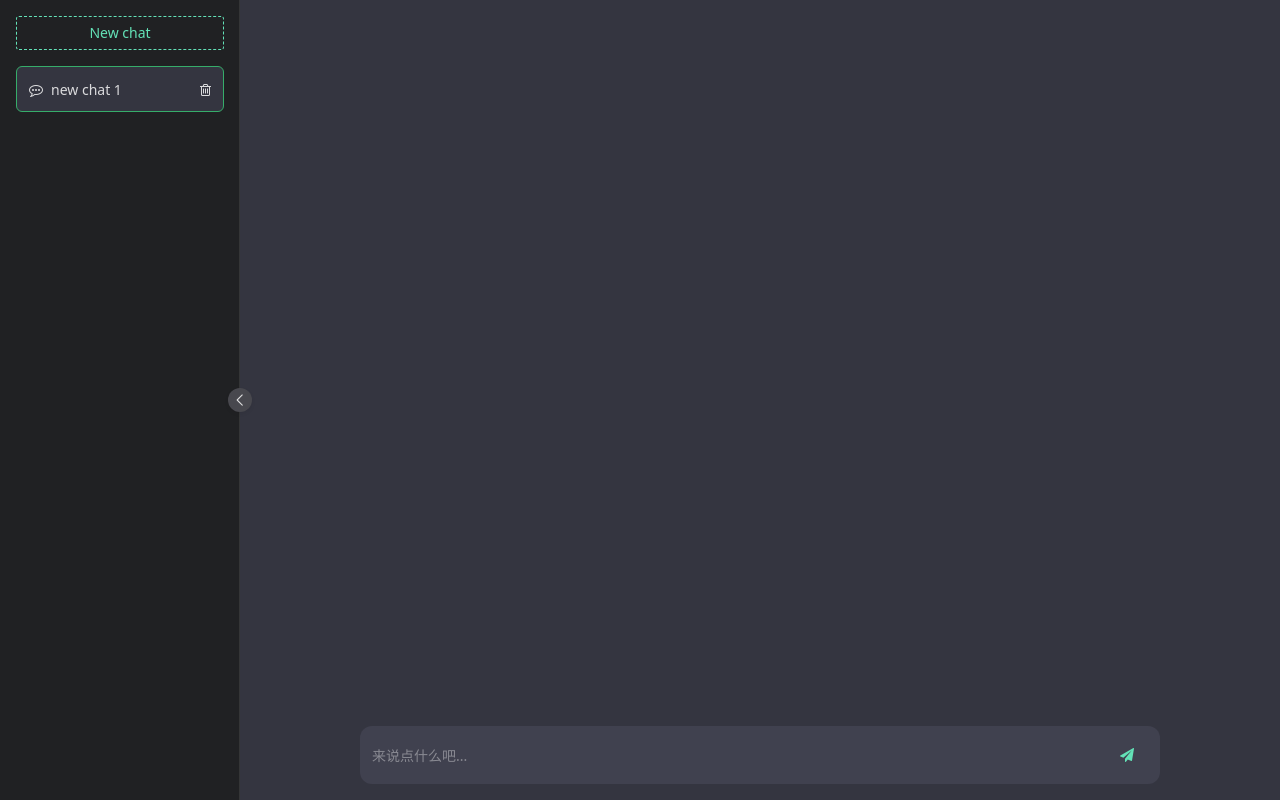
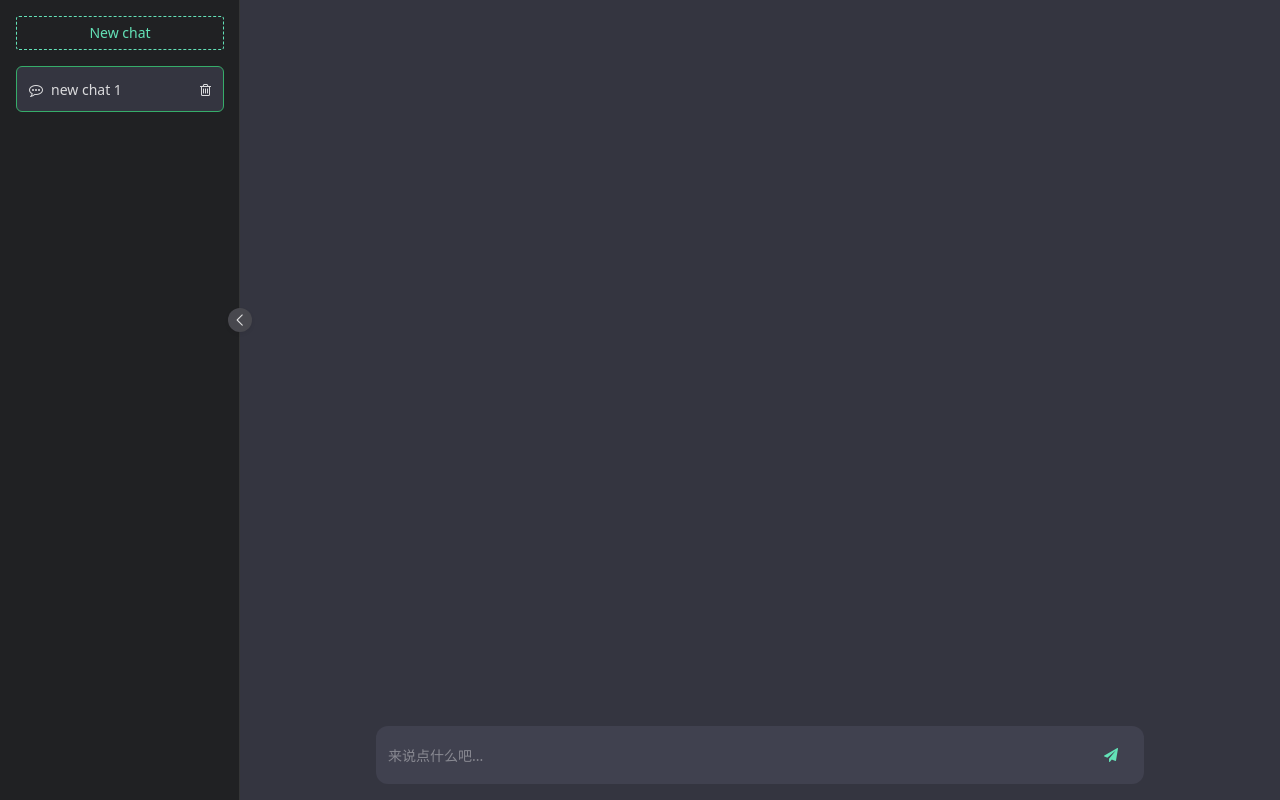
Before and after one commit to devopsleague/jumpserver-kael, a Vue app in the folder ui/: page /#/chat in a window 1280 px wide. Built offline with nearby package versions, Linux system fonts and the light colour scheme.

Commit message:
perf: 优化返回的错误信息

```diff
--- a/ui/src/styles/index.scss
+++ b/ui/src/styles/index.scss
@@ -41,3 +41,7 @@ pre.code-block-wrapper {
 ::v-deep .n-layout-content {
   background-color: transparent;
 }
+
+.n-layout-sider .n-layout-toggle-button {
+  top: 40%;
+}
--- a/ui/src/utils/axios.js
+++ b/ui/src/utils/axios.js
@@ -1,7 +1,7 @@
 import axios from 'axios'
 
 const service = axios.create({
-  baseURL: process.env.VITE_APP_API_BASE_URL,
+  baseURL: '/kael',
   withCredentials: true,
   timeout: 10000
 })
--- a/ui/src/views/chat/components/Content/index.vue
+++ b/ui/src/views/chat/components/Content/index.vue
@@ -24,11 +24,17 @@ const onWebSocketMessage = (data) => {
   currentConversationId.value = data?.conversation_id
   const types = ['waiting', 'reject', 'error']
   if (types.includes(data.type)) {
-    if (hasChat(data.message.id)) {
-      addChatConversationById(data)
-    } else {
-      updateChatConversationContentById(data.message.id, data.system_message.content)
+    data = {
+      ...data,
+      error: 'error',
+      message: {
+        content: data.system_message,
+        role: 'assistant',
+        create_time: new Date()
+      }
     }
+    addChatConversationById(data)
+    setLoading(false)
   }
   if (data.type === 'message') {
     currentConversationId.value = data.conversation_id
@@ -69,7 +75,7 @@ const initWebSocket = () => {
 
 const onStopHandle = () => {
   $axios.post(
-    '/kael/interrupt_current_ask',
+    '/interrupt_current_ask',
     { id: currentConversationId.value || '' }
   ).then(res => {
     console.log('res:----------------', res)
@@ -104,17 +110,18 @@ onUnmounted(() => {
               :message="item.message"
               @delete="handleDelete(index)"
             />
-            <div v-if="loading" class="sticky bottom-0 left-0 flex justify-center">
-              <n-button type="warning" @click="onStopHandle()">
-                <i class="fa fa-stop-circle-o mr-4px"></i> 停止
-              </n-button>
-            </div>
+
           </div>
         </div>
       </div>
     </main>
-    <footer class="footer p-4 dark:bg-[#343540]">
-      <div class="flex w-800px mx-auto">
+    <footer class="footer dark:bg-[#343540]">
+      <div v-if="loading" class="sticky bottom-0 left-0 flex justify-center">
+        <n-button type="warning" @click="onStopHandle()">
+          <i class="fa fa-stop-circle-o mr-4px"></i> 停止
+        </n-button>
+      </div>
+      <div class="flex w-800px mx-auto  p-4">
         <n-input
           v-model:value="value"
           type="text"
--- a/ui/vite.config.js
+++ b/ui/vite.config.js
@@ -15,7 +15,7 @@ export default defineConfig({
   define: {
     'process.env': {
       VITE_APP_API_BASE_URL: 'http://127.0.0.1:8083',
-      VITE_APP_BASE_SOCKET: 'ws://127.0.0.1:8083/kael/chat'
+      VITE_APP_BASE_SOCKET: 'ws://127.0.0.1:8083'
     }
   },
   server: {
```
